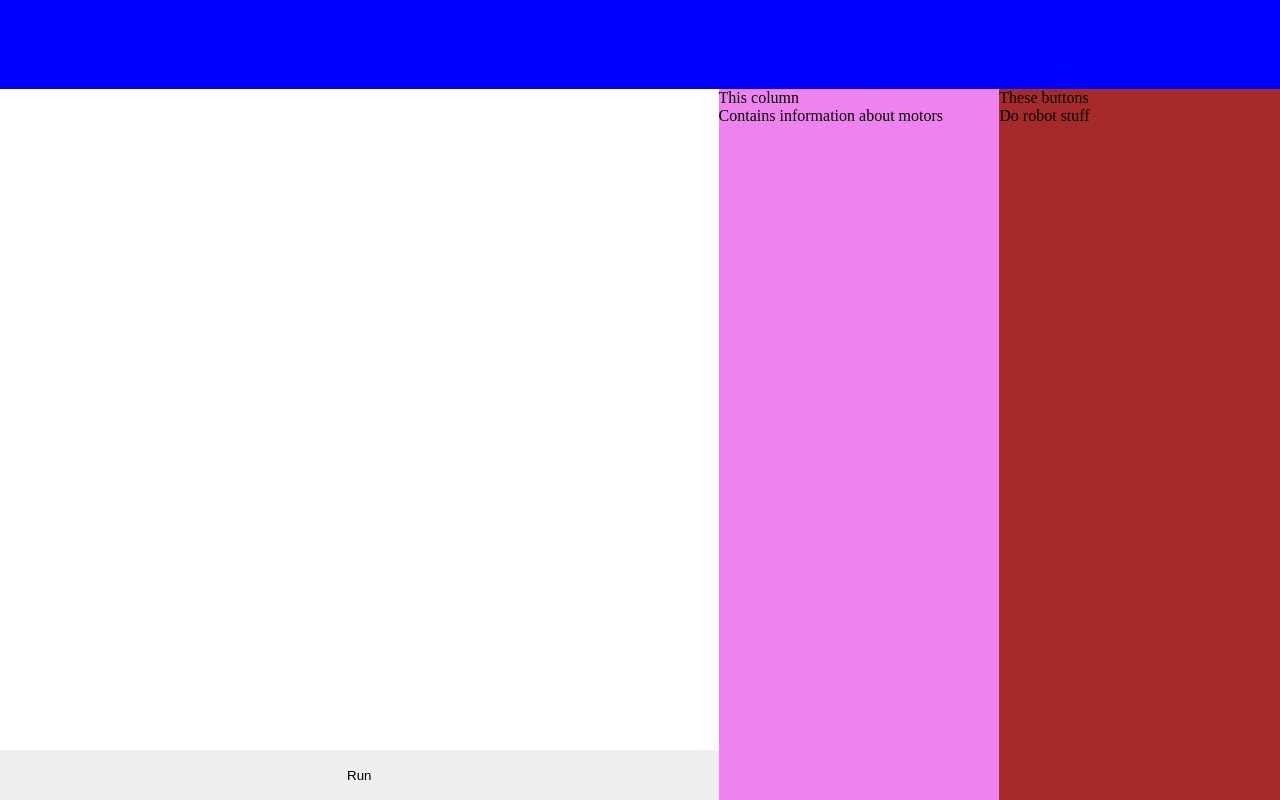
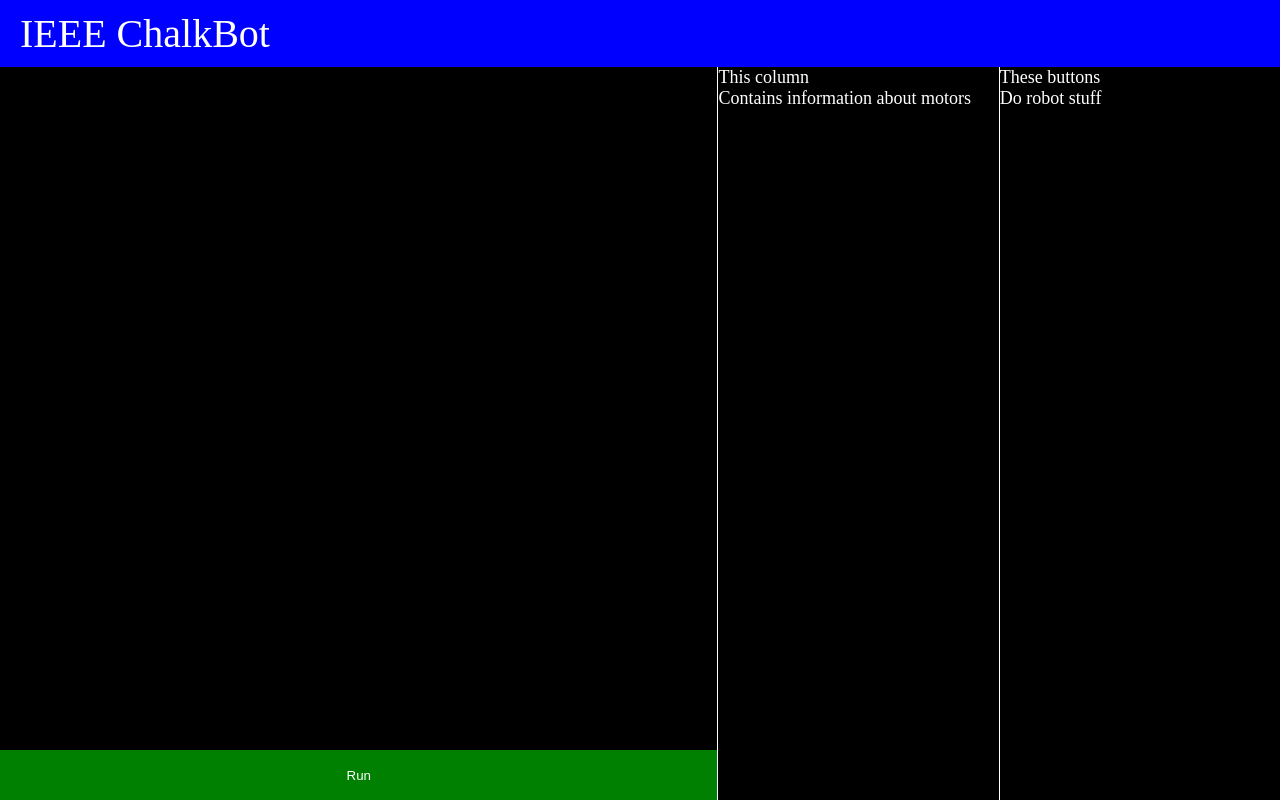
Before and after one commit to David10238/IEEE_ChalkBot_WEBSITE, a React (Create React App) app in the folder client/: page / in a window 1280 px wide. Built offline with nearby package versions, Linux system fonts and the light colour scheme.

Commit message:
do some basic styling. still need to find actual values for variables

```diff
--- a/client/src/components/TopBar.tsx
+++ b/client/src/components/TopBar.tsx
@@ -2,6 +2,7 @@
 export default function TopBar() {
     return (
         <div className="top-bar">
+            IEEE ChalkBot
         </div>
     )
 }
--- a/client/src/styles.scss
+++ b/client/src/styles.scss
@@ -1,11 +1,23 @@
+$background-color: #000;
+$text-color: #ffff;
+$border-color: #ffff;
+$font: 18px;
+
+$label-background-color: blue;
+$label-text-color:$text-color;
+
+$submission-color: green;
+$submission-color-pressed:yellow;
 
 body{
     margin: 0px;
+    font-size:$font;
     padding: 0px;
     border: 0px;
     width: 100vh;
     height: 100vh;
-    background-color: green;
+    color: $text-color;
+    background-color: $background-color;
 }
 
 .full-height {
@@ -36,8 +48,12 @@
 
 .top-bar {
     @extend .flex-container-row;
-    background-color: blue;
-    height: 100px;
+    box-sizing: border-box;
+    padding: 10px;
+    padding-left: 20px;
+    background-color: $label-background-color;
+    color: $label-text-color;
+    font-size: 40px;
     width: 100vw;
 }
 
@@ -45,7 +61,10 @@
     @extend .flex-container-row;
     @extend .fill-height;
     @extend .full-width;
-    background-color: red;
+}
+
+.ui-border {
+    border-left:1px solid $border-color;
 }
 
 .ui-box {
@@ -55,25 +74,26 @@
 
 #bot-actions-column {
     @extend .ui-box;
-    background-color: brown;
+    @extend .ui-border;
     width: 500px;
 }
 
 #motor-data-column {
     @extend .ui-box;
-    background-color: violet;
+    @extend .ui-border;
     width: 500px;
 }
 
 #message-input-column {
     @extend .ui-box;
     @extend .fill-width;
-    background-color: pink;
 }
 
 #message-input-box {
     @extend .fill-height;
     @extend .fill-width;
+    background-color: inherit;
+    color:inherit;
     resize: none;
     outline: none;
     margin: 0;
@@ -84,8 +104,13 @@
 
 #message-button {
     @extend .fill-width;
+    color:$text-color;
+    background-color: $submission-color;
     margin: 0;
     padding: 0;
     border: 0;
     height: 50px;
 }
+#message-button:active{
+    background-color:$submission-color-pressed
+}
```
